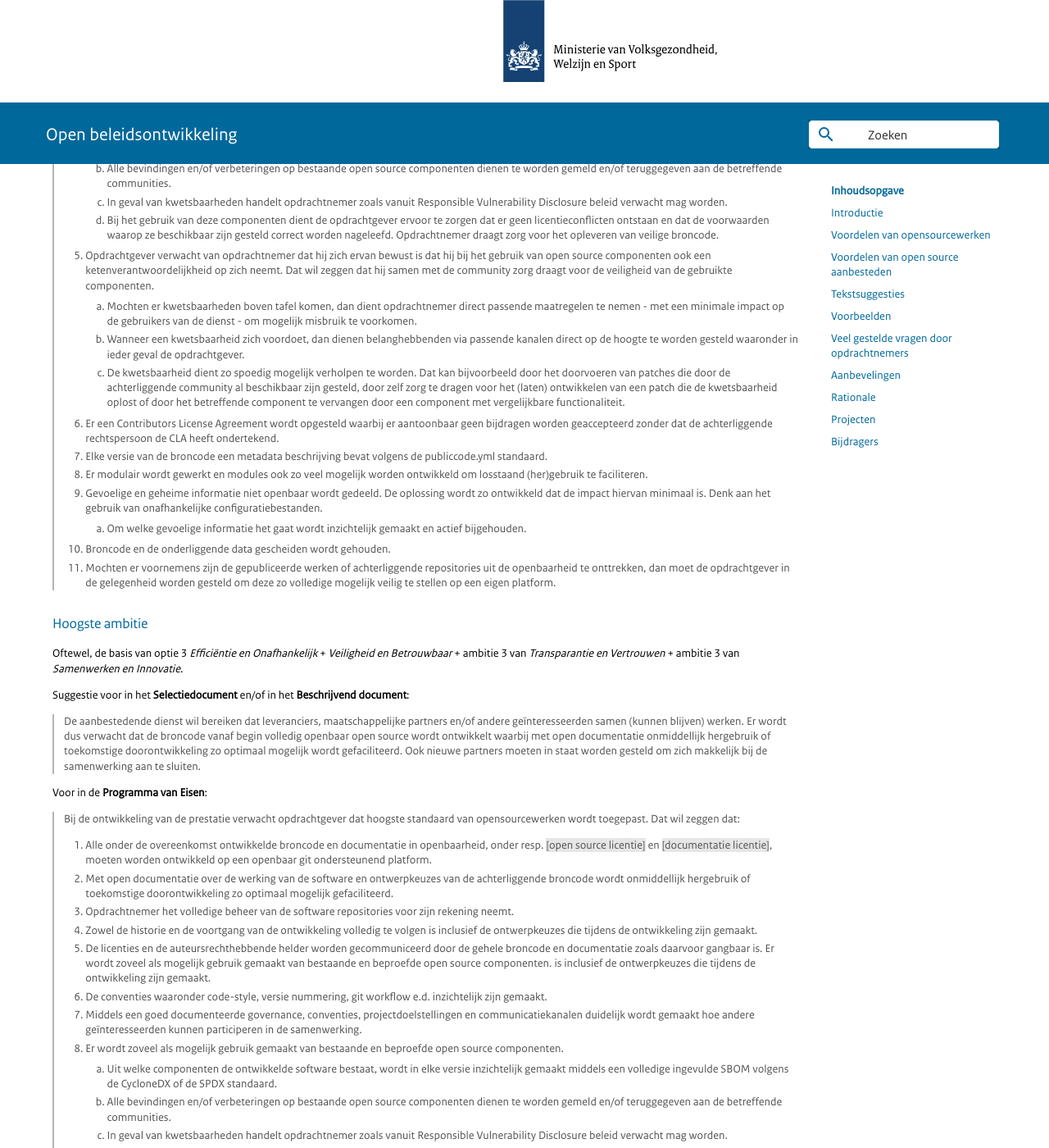
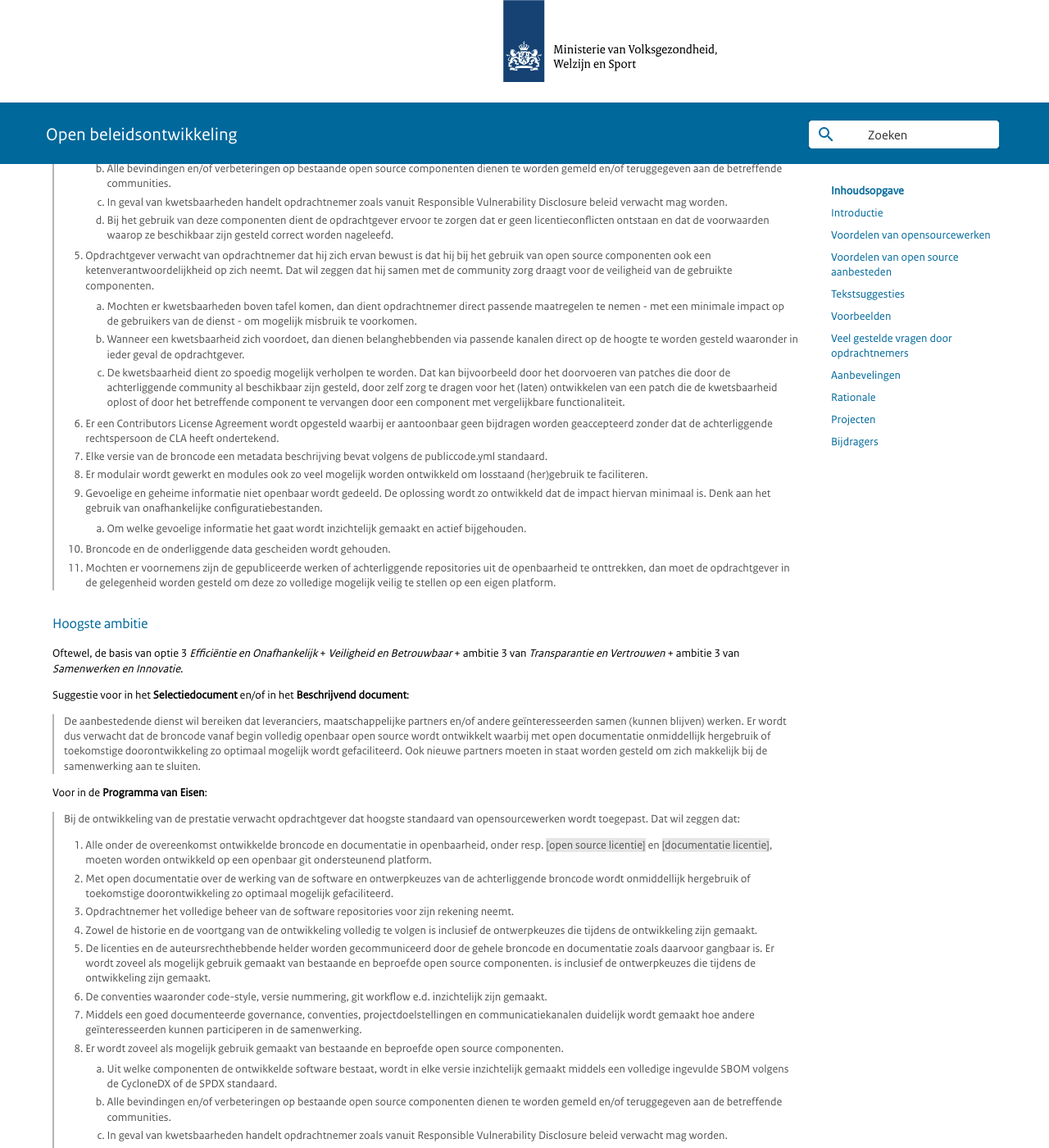
Before and after one commit to minvws/beleidsontwikkeling, an MkDocs documentation site: the page built from docs/ambitieladder.md, in a window 1280 px wide and 1400 px high, scrolled down 5317 px. Shown: the whole window at 82% size. Built offline with MkDocs 1.6.1 and Material for MkDocs 9.7.7, drawn with Linux system fonts in a browser that asks for light colours; emoji names are drawn with the system emoji font; comment, search, counter and statistics services are not loaded; some of the changed text lies outside the part shown.

Commit message:
Overgebleven regel verwijderd
Signed-off-by: Maurice Hendriks <13993817+MauriceHendriks@users.noreply.github.com>

```diff
--- a/docs/ambitieladder.md
+++ b/docs/ambitieladder.md
@@ -239,7 +239,6 @@
 >     1. Alle bevindingen en/of verbeteringen op bestaande open source componenten dienen te worden gemeld en/of teruggegeven aan de betreffende communities.
 >     1. In geval van kwetsbaarheden handelt opdrachtnemer zoals vanuit Responsible Vulnerability Disclosure beleid verwacht mag worden.
 >     1. Bij het gebruik van deze componenten dient de opdrachtgever ervoor te zorgen dat er geen licentieconflicten ontstaan en dat de voorwaarden waarop ze beschikbaar zijn gesteld correct worden nageleefd.
-Opdrachtnemer draagt zorg voor het opleveren van veilige broncode.
 > 1. Opdrachtgever verwacht van opdrachtnemer dat hij zich ervan bewust is dat hij bij het gebruik van open source componenten ook een ketenverantwoordelijkheid op zich neemt. Dat wil zeggen dat hij samen met de community zorg draagt voor de veiligheid van de gebruikte componenten.
 >     1. Mochten er kwetsbaarheden boven tafel komen, dan dient opdrachtnemer direct passende maatregelen te nemen - met een minimale impact op de gebruikers van de dienst - om mogelijk misbruik te voorkomen.
 >     1. Wanneer een kwetsbaarheid zich voordoet, dan dienen belanghebbenden via passende kanalen direct op de hoogte te worden gesteld waaronder in ieder geval de opdrachtgever.
@@ -278,7 +277,6 @@
 >     1. Alle bevindingen en/of verbeteringen op bestaande open source componenten dienen te worden gemeld en/of teruggegeven aan de betreffende communities.
 >     1. In geval van kwetsbaarheden handelt opdrachtnemer zoals vanuit Responsible Vulnerability Disclosure beleid verwacht mag worden.
 >     1. Bij het gebruik van deze componenten dient de opdrachtgever ervoor te zorgen dat er geen licentieconflicten ontstaan en dat de voorwaarden waarop ze beschikbaar zijn gesteld correct worden nageleefd.
-Opdrachtnemer draagt zorg voor het opleveren van veilige broncode.
 > 1. Opdrachtgever verwacht van opdrachtnemer dat hij zich ervan bewust is dat hij bij het gebruik van open source componenten ook een ketenverantwoordelijkheid op zich neemt. Dat wil zeggen dat hij samen met de community zorg draagt voor de veiligheid van de gebruikte componenten.
 >     1. Mochten er kwetsbaarheden boven tafel komen, dan dient opdrachtnemer direct passende maatregelen te nemen - met een minimale impact op de gebruikers van de dienst - om mogelijk misbruik te voorkomen.
 >     1. Wanneer een kwetsbaarheid zich voordoet, dan dienen belanghebbenden via passende kanalen direct op de hoogte te worden gesteld waaronder in ieder geval de opdrachtgever.
```
